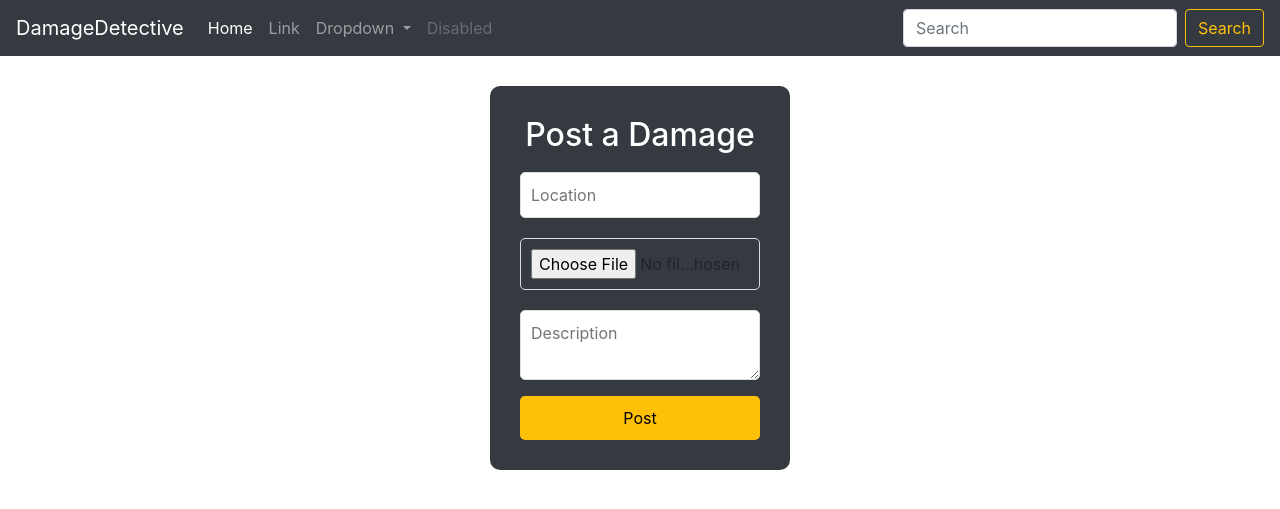
After one commit to vaggelisdrak/ece_web_project, a web app: file frontend/DamagePost.html in a window 1280 px wide. The commit adds this page. Shown: the top 509 px of the page. Run offline with its HTML, style and script files only (its server is not run), Linux system fonts and the light colour scheme; some libraries are stand-ins or nearby versions.

Commit message:
Damage post

```diff
--- /dev/null
+++ b/frontend/DamagePost.html
@@ -0,0 +1,113 @@
+<!DOCTYPE html>
+<html>
+  <head>
+    <link
+      rel="stylesheet"
+      type="text/css"
+      href="/frontend/styles/stylesForms.css"
+    />
+    <meta charset="utf-8" />
+    <meta name="viewport" content="width=device-width, initial-scale=1" />
+    <title>DamagePost</title>
+    <link
+      href="https://cdn.jsdelivr.net/npm/bootstrap@5.3.3/dist/css/bootstrap.min.css"
+      rel="stylesheet"
+      integrity="sha384-QWTKZyjpPEjISv5WaRU9OFeRpok6YctnYmDr5pNlyT2bRjXh0JMhjY6hW+ALEwIH"
+      crossorigin="anonymous"
+    />
+    <link
+      rel="stylesheet"
+      href="https://cdn.jsdelivr.net/npm/bootstrap@4.0.0/dist/css/bootstrap.min.css"
+      integrity="sha384-Gn5384xqQ1aoWXA+058RXPxPg6fy4IWvTNh0E263XmFcJlSAwiGgFAW/dAiS6JXm"
+      crossorigin="anonymous"
+    />
+  </head>
+  <body>
+    <nav class="navbar navbar-expand-lg navbar-dark bg-dark">
+      <a class="navbar-brand" href="#">DamageDetective</a>
+      <button
+        class="navbar-toggler"
+        type="button"
+        data-toggle="collapse"
+        data-target="#navbarSupportedContent"
+        aria-controls="navbarSupportedContent"
+        aria-expanded="false"
+        aria-label="Toggle navigation"
+      >
+        <span class="navbar-toggler-icon"></span>
+      </button>
+
+      <div class="collapse navbar-collapse" id="navbarSupportedContent">
+        <ul class="navbar-nav mr-auto">
+          <li class="nav-item active">
+            <a class="nav-link" href="#"
+              >Home <span class="sr-only">(current)</span></a
+            >
+          </li>
+          <li class="nav-item">
+            <a class="nav-link" href="#">Link</a>
+          </li>
+          <li class="nav-item dropdown">
+            <a
+              class="nav-link dropdown-toggle"
+              href="#"
+              id="navbarDropdown"
+              role="button"
+              data-toggle="dropdown"
+              aria-haspopup="true"
+              aria-expanded="false"
+            >
+              Dropdown
+            </a>
+            <div class="dropdown-menu" aria-labelledby="navbarDropdown">
+              <a class="dropdown-item" href="#">Action</a>
+              <a class="dropdown-item" href="#">Another action</a>
+              <div class="dropdown-divider"></div>
+              <a class="dropdown-item" href="#">Something else here</a>
+            </div>
+          </li>
+          <li class="nav-item">
+            <a class="nav-link disabled" href="#">Disabled</a>
+          </li>
+        </ul>
+        <form class="form-inline my-2 my-lg-0">
+          <input
+            class="form-control mr-sm-2"
+            type="search"
+            placeholder="Search"
+            aria-label="Search"
+          />
+          <button class="btn btn-outline-warning my-2 my-sm-0" type="submit">
+            Search
+          </button>
+        </form>
+      </div>
+    </nav>
+
+    <div class="post-form">
+      <h2>Post a Damage</h2>
+      <form>
+        <input type="text" placeholder="Location" required />
+        <input type="file" accept="image/*" required />
+        <textarea placeholder="Description" required></textarea>
+        <button type="submit">Post</button>
+      </form>
+    </div>
+
+    <script
+      src="https://code.jquery.com/jquery-3.2.1.slim.min.js"
+      integrity="sha384-KJ3o2DKtIkvYIK3UENzmM7KCkRr/rE9/Qpg6aAZGJwFDMVNA/GpGFF93hXpG5KkN"
+      crossorigin="anonymous"
+    ></script>
+    <script
+      src="https://cdn.jsdelivr.net/npm/popper.js@1.12.9/dist/umd/popper.min.js"
+      integrity="sha384-ApNbgh9B+Y1QKtv3Rn7W3mgPxhU9K/ScQsAP7hUibX39j7fakFPskvXusvfa0b4Q"
+      crossorigin="anonymous"
+    ></script>
+    <script
+      src="https://cdn.jsdelivr.net/npm/bootstrap@4.0.0/dist/js/bootstrap.min.js"
+      integrity="sha384-JZR6Spejh4U02d8jOt6vLEHfe/JQGiRRSQQxSfFWpi1MquVdAyjUar5+76PVCmYl"
+      crossorigin="anonymous"
+    ></script>
+  </body>
+</html>
--- a/frontend/styles/stylesForms.css
+++ b/frontend/styles/stylesForms.css
@@ -29,3 +29,43 @@
     cursor: pointer;
     border-radius: 5px;
 }
+
+.post-form {
+    width: 300px;
+    padding: 30px;
+    background-color: #343a40;
+    margin: auto;
+    margin-top: 30px;
+    border-radius: 10px;
+}
+
+.post-form h2 {
+    text-align: center;
+    color:white;
+}
+
+.post-form input {
+    width: 100%;
+    padding: 10px;
+    margin: 10px 0;
+    border: 1px solid #dddddd;
+    border-radius: 5px;
+}
+
+.post-form textarea {
+    width: 100%;
+    padding: 10px;
+    margin: 10px 0;
+    border: 1px solid #dddddd;
+    border-radius: 5px;
+}
+
+.post-form button {
+    width: 100%;
+    padding: 10px;
+    border: none;
+    background-color: #ffc107;
+    color: black;
+    cursor: pointer;
+    border-radius: 5px;
+}
```
